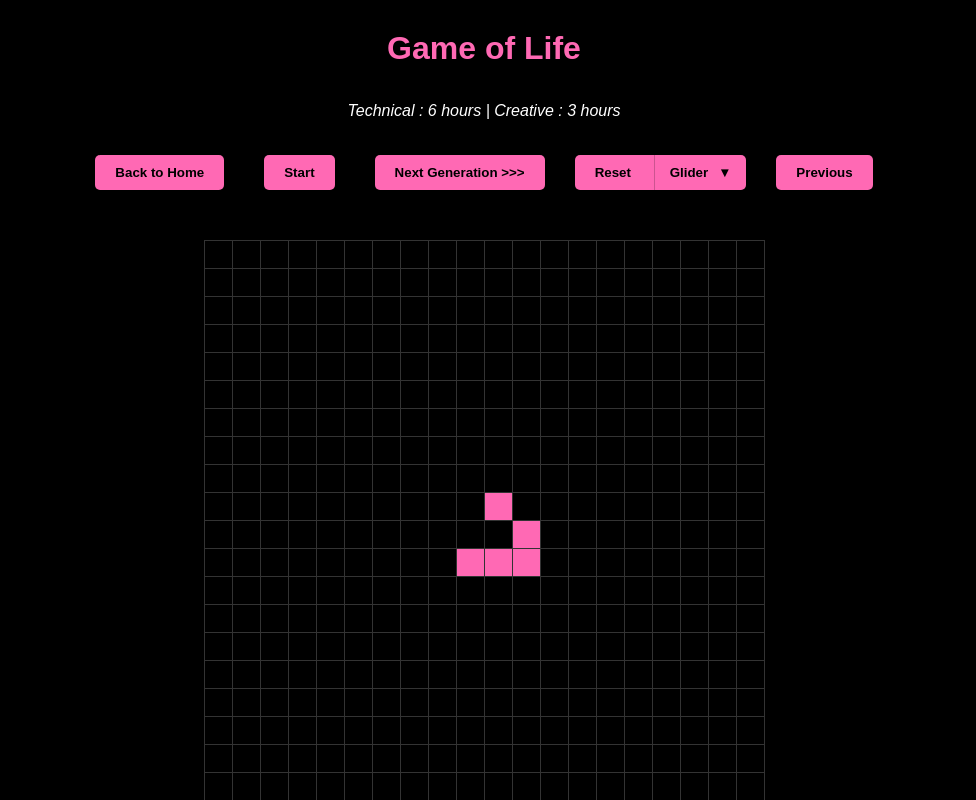
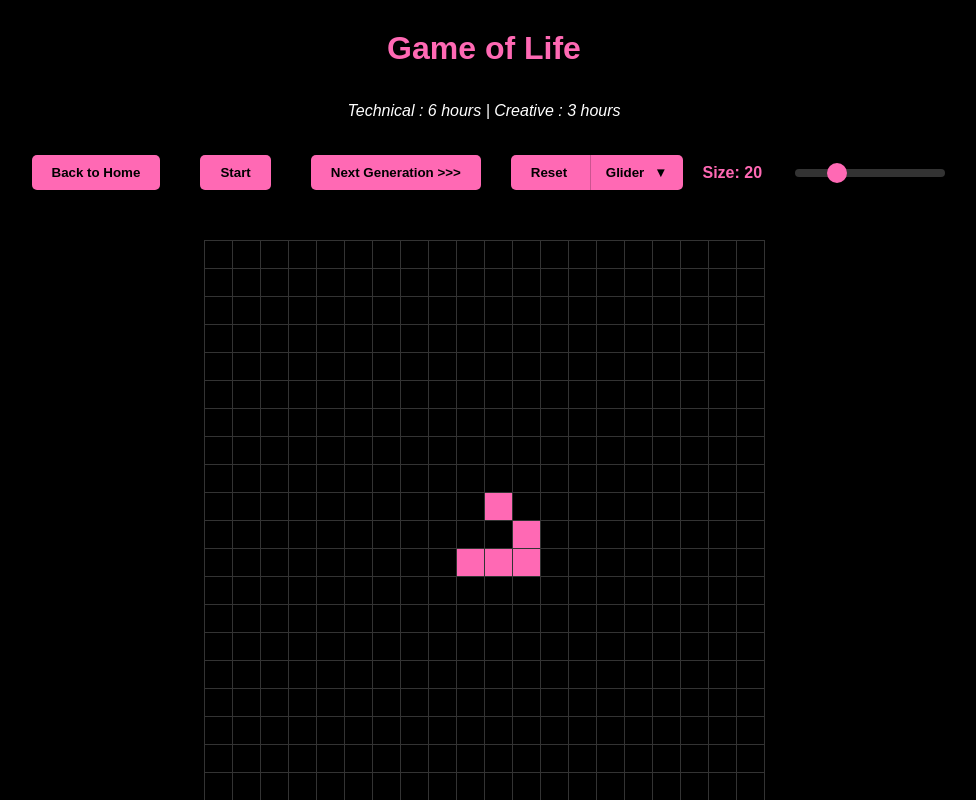
Before and after one commit to lawsonM525/lawsonm525.github.io, a PHP site: page /home.html in a window 1280 px wide. Shown: the top 800 px of the page, without its empty margins (156-1132 px from the left). Run offline with PHP 8.4, Linux system fonts and the light colour scheme.

Commit message:
Add size control slider to adjust grid size dynamically

```diff
--- a/Hw6/CSS/hw6.css
+++ b/Hw6/CSS/hw6.css
@@ -157,3 +157,37 @@ p {
 #current-pattern {
     margin-right: 2px;
 }
+
+.size-control {
+    display: flex;
+    align-items: center;
+    gap: 10px;
+    color: #ff69b4;
+}
+
+.size-control label {
+    font-weight: bold;
+    min-width: 80px;
+}
+
+.size-control input[type="range"] {
+    -webkit-appearance: none;
+    width: 150px;
+    height: 8px;
+    background: #333;
+    border-radius: 5px;
+    outline: none;
+}
+
+.size-control input[type="range"]::-webkit-slider-thumb {
+    -webkit-appearance: none;
+    width: 20px;
+    height: 20px;
+    background: #ff69b4;
+    border-radius: 50%;
+    cursor: pointer;
+}
+
+.size-control input[type="range"]:hover::-webkit-slider-thumb {
+    background: #ff1493;
+}
--- a/Hw6/JS/main.js
+++ b/Hw6/JS/main.js
@@ -74,10 +74,27 @@ function toggleAnimation(gameGrid, startButton) {
 
 document.addEventListener('DOMContentLoaded', () => {
     const tableElement = document.getElementById('gameGrid');
-    const GRID_SIZE = 20;
+    let GRID_SIZE = 20;
 
     // Initialize game with glider pattern
     let gameGrid = startGame(tableElement, GRID_SIZE, 'glider');
+
+    // Add size slider handler
+    const sizeSlider = document.getElementById('gridSize');
+    const sizeValue = document.getElementById('sizeValue');
+
+    sizeSlider.addEventListener('input', (e) => {
+        sizeValue.textContent = e.target.value;
+    });
+
+    sizeSlider.addEventListener('change', (e) => {
+        if (animationId !== null) {
+            toggleAnimation(gameGrid, startButton);
+        }
+        GRID_SIZE = parseInt(e.target.value);
+        const currentPattern = document.getElementById('current-pattern').textContent.toLowerCase();
+        gameGrid = startGame(tableElement, GRID_SIZE, currentPattern);
+    });
 
     // Event listeners for buttons
     const startButton = document.getElementById('start');
--- a/Hw6/home.html
+++ b/Hw6/home.html
@@ -35,7 +35,10 @@
                 </div>
 
             </div>
-            <button id="previous" class="control-btn">Previous</button>
+            <div class="size-control">
+                <label for="gridSize">Size: <span id="sizeValue">20</span></label>
+                <input type="range" id="gridSize" min="10" max="50" value="20" step="5">
+            </div>
             <!--TODO: Add a button to clear the grid-->
             <!--TODO: Add a button to change the grid size-->
             <!--TODO: Add dropdown menu to change the starting pattern-->
```
